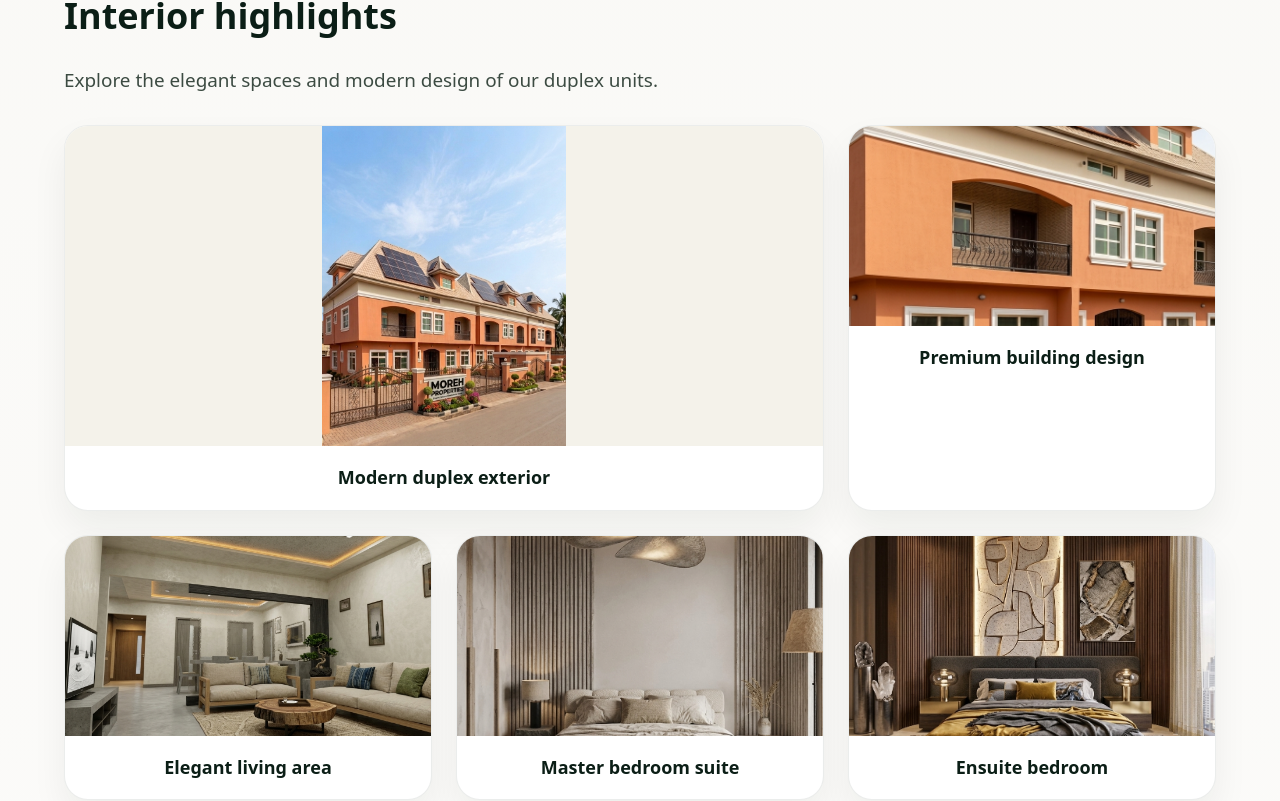
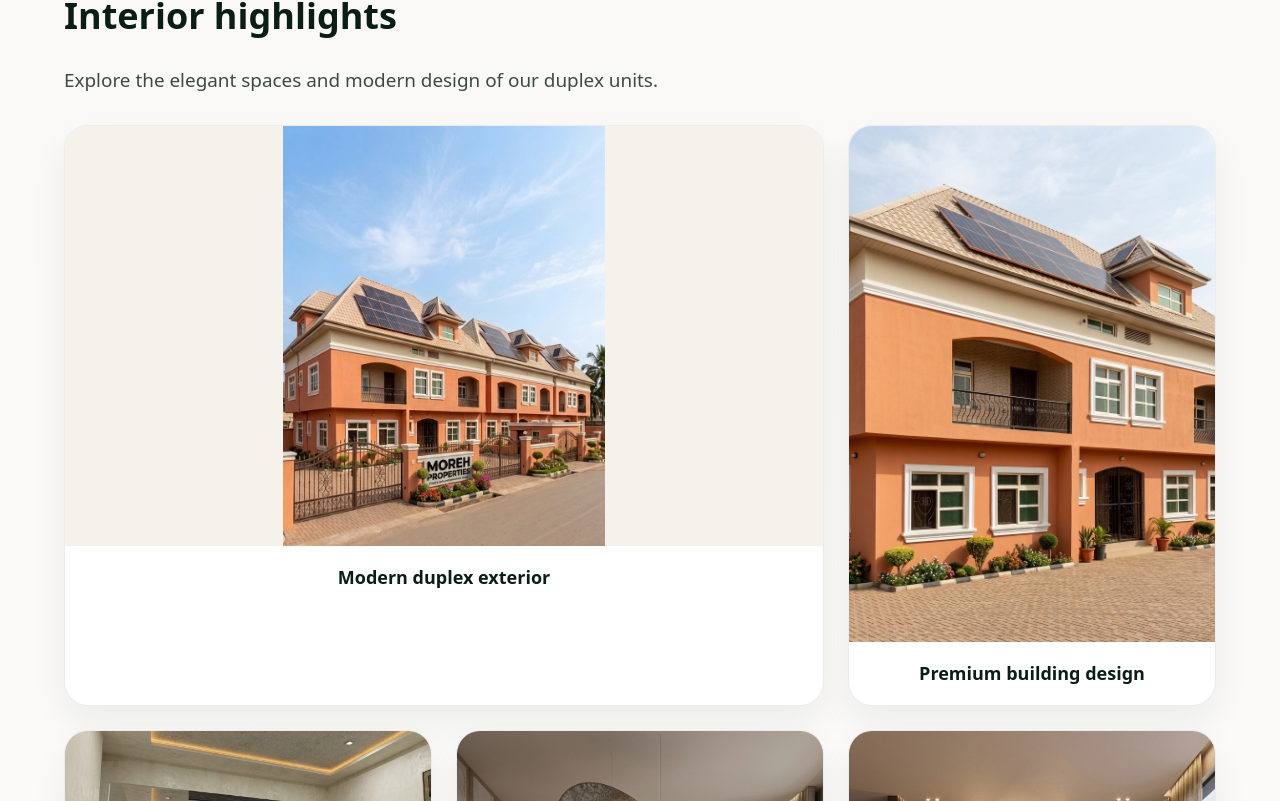
Before and after one commit to Ddmrgoo/moreh-properties-website, a React (Vite) app: page / in a window 1280 px wide. Shown: the part 1819-2620 px from the top of the page. Built offline with nearby package versions, Linux system fonts and the light colour scheme.

Commit message:
Show full gallery images without cropping

```diff
--- a/src/App.css
+++ b/src/App.css
@@ -274,9 +274,10 @@ main {
 
 .gallery-item img {
 	width: 100%;
-	height: 200px;
-	object-fit: cover;
+	height: auto;
+	object-fit: contain;
 	display: block;
+	background: #f4f2ea;
 }
 
 .gallery-item-large {
@@ -284,7 +285,9 @@ main {
 }
 
 .gallery-item-large img {
-	height: 320px;
+	max-height: 420px;
+	width: 100%;
+	height: auto;
 	object-fit: contain;
 	background: #f4f2ea;
 }
```
